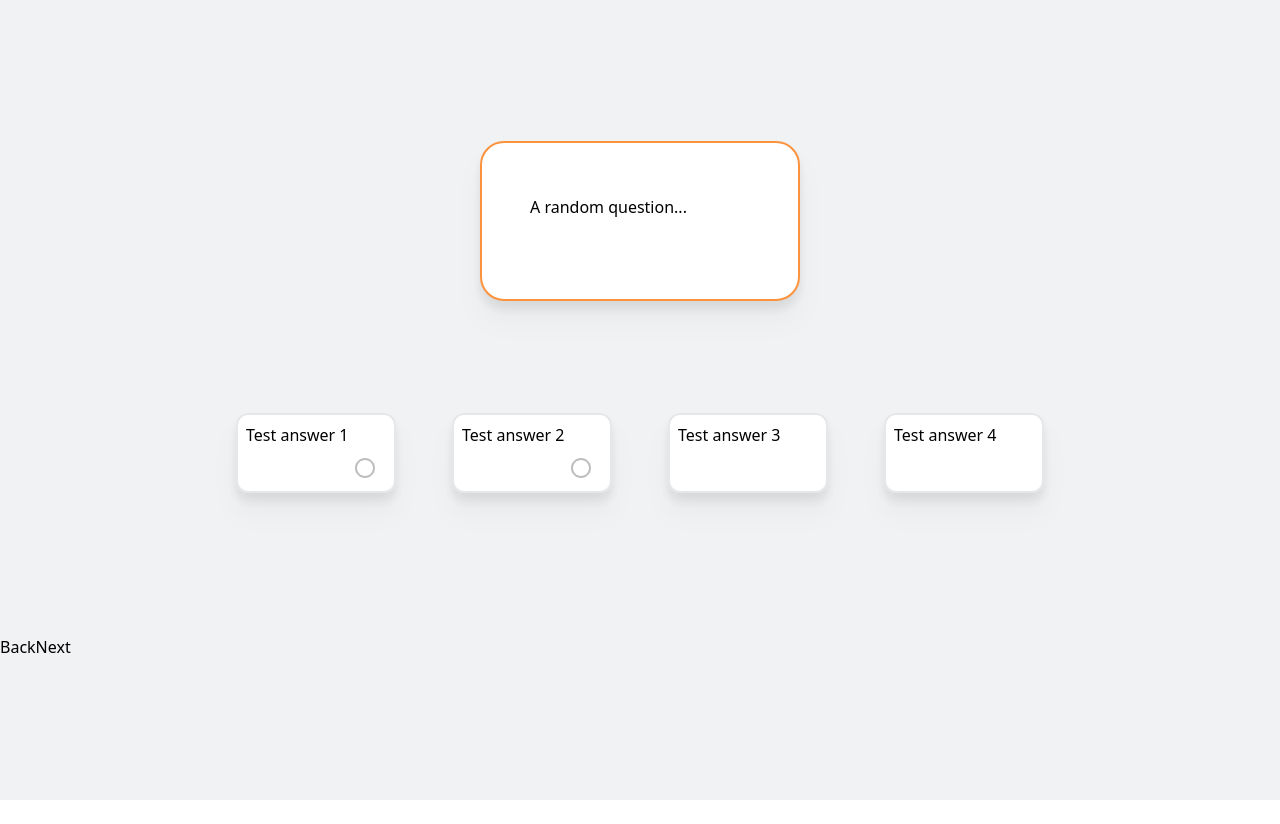
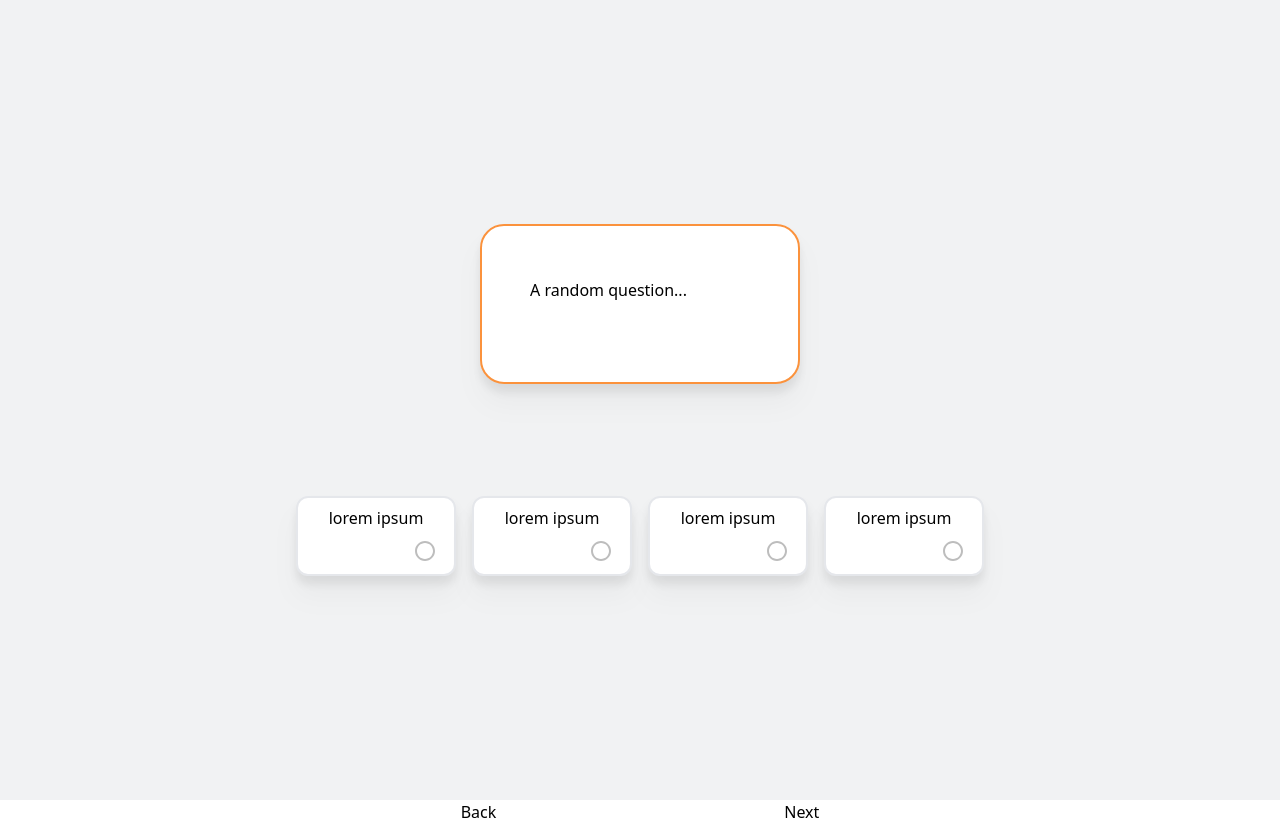
Before and after one commit to akiraah/survey-app, a React (Create React App) app: page /question-one in a window 1280 px wide. Before the commit the page ends 800 px from the top, so only its background shows below. Built offline with nearby package versions, Linux system fonts and the light colour scheme.

Commit message:
updated multuple choice card

```diff
--- a/src/components/MultipleChoiceAnswer.js
+++ b/src/components/MultipleChoiceAnswer.js
@@ -4,11 +4,9 @@ const MultipleChoiceAnswer = ({ answer, radioButtonComponent, isActive }) => {
   const changeBorderColour = isActive
     ? 'border-orange-400'
     : 'hover:border-blue-400'
-    console.log(isActive)
-
   return (
     <div
-      className={`container flex flex-col w-40 h-20 p-2 rounded-xl bg-white drop-shadow-xl cursor-pointer border-2 ${changeBorderColour} peer-checked:bg-black`}
+      className={`container flex flex-col w-40 h-20 p-2 rounded-xl bg-white drop-shadow-xl cursor-pointer border-2 ${changeBorderColour} peer-checked:ring-yellow-500`}
     >
       <p>{answer}</p>
       {radioButtonComponent}
--- /dev/null
+++ b/src/components/Navigation.js
@@ -0,0 +1,5 @@
+const Navigation = ({ back, forward }) => {
+  return <></>
+}
+
+export default Navigation
--- a/src/pages/FirstPage.js
+++ b/src/pages/FirstPage.js
@@ -25,15 +25,96 @@ const FirstPage = () => {
   }
 
   return (
+    <>
     <section className="flex flex-col bg-[#f1f2f3] h-screen w-screen justify-evenly">
       <div className="flex flex-col self-center gap-y-28">
         <div className="self-center container h-40 w-80 p-12 rounded-3xl border-2 border-orange-400 bg-white drop-shadow-xl">
           <h1 className="leading-8 font-sans">A random question...</h1>
         </div>
-        <div className="container flex flex-row sm:flex-wrap justify-evenly gap-14">
-          <MultipleChoiceAnswer
-            answer={'Test answer 1'}
-            radioButtonComponent={
+        <div className="container flex flex-row justify-evenly gap-14 sm:gap-4">
+          <div className="card">
+            <input
+              checked={controlProps('b').checked}
+              type="radio"
+              className="peer"
+              hidden
+            />
+            <div
+              className={`container flex flex-col w-40 h-20 p-2 rounded-xl bg-white drop-shadow-xl cursor-pointer border-2 hover:border-blue-400 peer-checked:border-orange-400`}
+            >
+              <p className={'text-center'}>lorem ipsum</p>
+              <Radio
+                className="self-end px-5 py-3 bg-center bg-contain float-left mr-2 cursor-pointer peer"
+                {...controlProps('b')}
+                sx={{
+                  color: grey[400],
+                  '&.Mui-checked': {
+                    color: orange[600],
+                  },
+                }}
+              />
+            </div>
+          </div>
+
+          <div className="card">
+            <input
+              checked={controlProps('c').checked}
+              type="radio"
+              className="peer"
+              hidden
+            />
+            <div
+              className={`container flex flex-col w-40 h-20 p-2 rounded-xl bg-white drop-shadow-xl cursor-pointer border-2 hover:border-blue-400 peer-checked:border-orange-400`}
+            >
+              <p className={'text-center'}>lorem ipsum</p>
+              <Radio
+                className="self-end px-5 py-3 bg-center bg-contain float-left mr-2 cursor-pointer"
+                {...controlProps('c')}
+                sx={{
+                  color: grey[400],
+                  '&.Mui-checked': {
+                    color: orange[600],
+                  },
+                }}
+              />
+            </div>
+          </div>
+
+          <div className="card">
+            <input
+              checked={controlProps('d').checked}
+              type="radio"
+              className="peer"
+              hidden
+            />
+            <div
+              className={`container flex flex-col w-40 h-20 p-2 rounded-xl bg-white drop-shadow-xl cursor-pointer border-2 hover:border-blue-400 peer-checked:border-orange-400`}
+            >
+              <p className={'text-center'}>lorem ipsum</p>
+              <Radio
+                className="self-end px-5 py-3 bg-center bg-contain float-left mr-2 cursor-pointer"
+                {...controlProps('d')}
+                sx={{
+                  color: grey[400],
+                  '&.Mui-checked': {
+                    color: orange[600],
+                  },
+                }}
+              />
+            </div>
+          </div>
+
+          <div className="card">
+            <input
+              checked={controlProps('e').checked}
+              type="radio"
+              className="peer"
+              hidden
+            />
+            <div
+              className={`container flex flex-col w-40 h-20 p-2 rounded-xl bg-white drop-shadow-xl cursor-pointer border-2 hover:border-blue-400 peer-checked:border-orange-400`}
+            >
+              <p className={'text-center'}>lorem ipsum</p>
               <Radio
                 className="self-end px-5 py-3 bg-center bg-contain float-left mr-2 cursor-pointer"
                 {...controlProps('e')}
@@ -44,25 +125,12 @@ const FirstPage = () => {
                   },
                 }}
               />
-            }
-          />
-          <MultipleChoiceAnswer answer={'Test answer 2'} isActive={isActive} radioButtonComponent={
-              <Radio
-                className="self-end px-5 py-3 bg-center bg-contain float-left mr-2 cursor-pointer"
-                {...controlProps('d')}
-                sx={{
-                  color: grey[400],
-                  '&.Mui-checked': {
-                    color: orange[600],
-                  },
-                }}
-              />
-            } />
-          <MultipleChoiceAnswer answer={'Test answer 3 '} buttonId={3} />
-          <MultipleChoiceAnswer answer={'Test answer 4'} buttonId={4} />
+            </div>
+          </div>
         </div>
       </div>
-      <div className="button-container">
+    </section>
+    <div className="flex flex-row justify-center gap-72">
         <button className="btn btn-primary nav" onClick={() => navigate('/')}>
           <span className="btn-title">Back</span>
         </button>
@@ -73,7 +141,7 @@ const FirstPage = () => {
           <span className="btn-title">Next</span>
         </button>
       </div>
-    </section>
+    </>
   )
 }
 
--- a/tailwind.config.js
+++ b/tailwind.config.js
@@ -4,8 +4,6 @@ module.exports = {
   purge: ['./src/**/*.{js,jsx,ts,tsx}', './public/index.html'],
   theme: {
     screens: {
-      'ipad-vl': { raw: '(min-width: 768px),(max-width:1080px)' },
-      'ipad-hl': { raw: '(min-width: 768px),(max-width:1080px)' },
       'sm': '640px',
       // => @media (min-width: 640px) { ... }
       'md': '768px',
```
